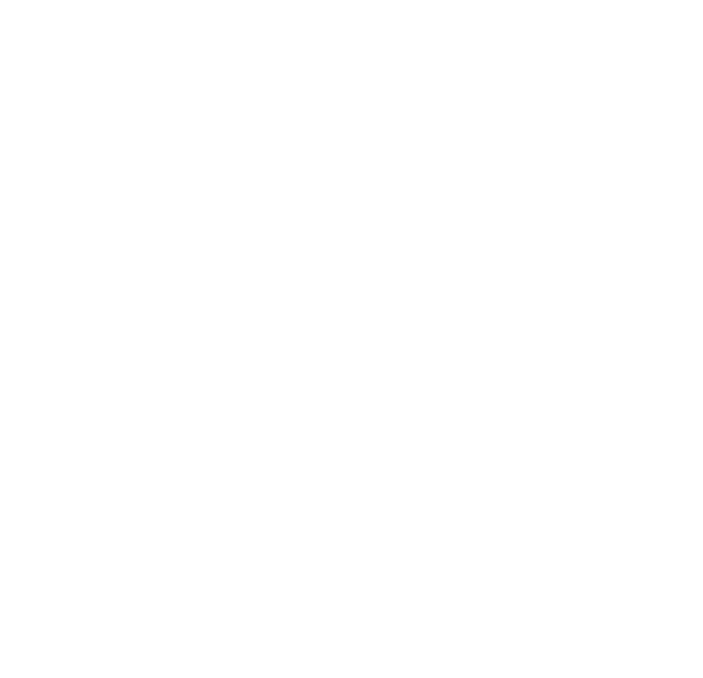
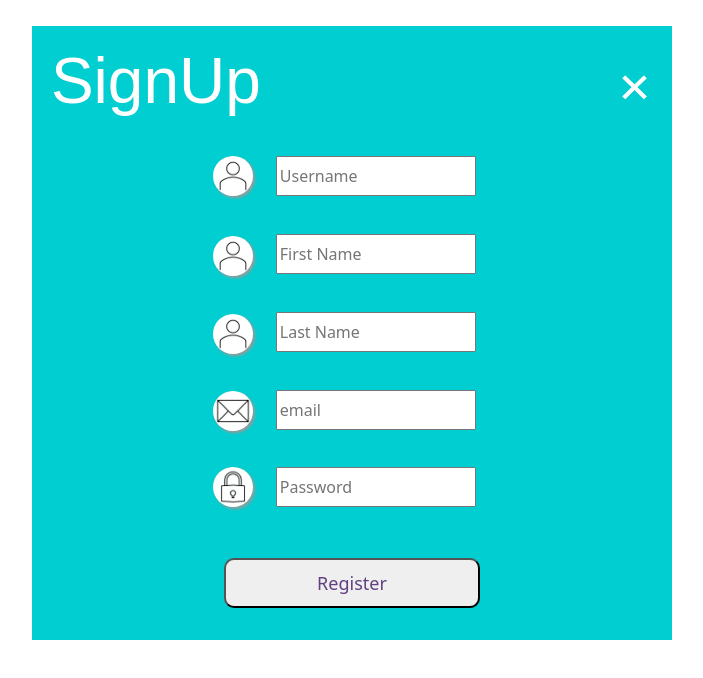
Before and after one commit to arko92/car-dealership-app, a React (Create React App) app in the folder client/: page /register in a window 1280 px wide. Before the commit this address had no page. Shown: the top 678 px of the page, without its empty margins (288-991 px from the left). Built offline with nearby package versions, Linux system fonts and the light colour scheme.

Commit message:
user registration component added

```diff
--- a/client/src/App.js
+++ b/client/src/App.js
@@ -1,11 +1,13 @@
 
 import LoginPanel from "./components/Login/Login"
+import Register from "./components/Register/Register"
 import { Routes, Route } from "react-router-dom"
 
 function App() {
   return (
     <Routes>
       <Route path="/login" element={<LoginPanel />} />
+      <Route path="/register" element={<Register />} />
     </Routes>
   );
 }
--- /dev/null
+++ b/client/src/components/Register/Register.css
@@ -0,0 +1,65 @@
+.register_container{
+    display: flex;
+    flex-direction: column;
+    margin: auto;
+    margin-top: 2%;
+    background-color: darkturquoise;
+    min-width: 350px;
+    width: 30%;
+  }
+
+  .inputs{
+    display: flex;
+    flex-direction: column;
+    align-items: center;
+  }
+
+  .input{
+    display: flex;
+    flex-direction:row;
+    align-items: center;
+  }
+
+  .input_field{
+    height:40px;
+    width:200px;
+    margin:.5cm;
+    font-size: medium;
+  }
+
+  .submit_panel{
+    display: flex;
+    flex-direction:column;
+    margin-top: 5%;
+    margin-bottom: 5%;
+  }
+
+  .submit{
+    margin-left: 30%;
+    margin-right: 30%;
+    cursor: pointer;
+    font-size: large;
+    color: rgb(97, 64, 128);
+    border-radius: 10px;
+    height:50px;
+  }
+
+  .submit:hover {
+    background-color: wheat;
+  }
+
+  .header{
+    font: 4em sans-serif;
+    color: white;
+    margin: .5cm;
+  }
+
+  .img_icon{
+    width:40px;
+    margin:.1cm;
+    background-color:#0C9;
+    color:#FFF;
+    border-radius:50px;
+    text-align:center;
+    box-shadow: 2px 2px 3px #999;
+  }
--- /dev/null
+++ b/client/src/components/Register/Register.jsx
@@ -0,0 +1,98 @@
+import React, {useState} from "react";
+import "./Register.css";
+import user_icon from "../../assets/person.png"
+import email_icon from "../../assets/email.png"
+import password_icon from "../../assets/password.png"
+import close_icon from "../../assets/close.png"
+const Register = () => {
+
+    const[userName, setUserName] = useState("");
+    const[password, setPassword] = useState("");
+    const[firstName,setFirstName] = useState("");
+    const[lastName,setLastName] = useState("");
+    const[email,setEmail] = useState("");
+
+    const gohome = () => {
+        window.location.href = window.location.origin;
+    }
+
+    const register = async (e) => {
+        e.preventDefault();
+
+        let register_url = window.location.origin + "/djangoapp/register";
+
+        const res = await fetch(register_url, {
+            method: "POST",
+            headers: {
+                "Content-Type": "application/json"
+            },
+            body: JSON.stringify({
+                "userName": userName,
+                "password": password,
+                "firstName": firstName,
+                "lastName": lastName,
+                "email": email
+            }),
+
+        });
+
+        const user = await res.json();
+        if (user.status === "Registration successfull") {
+            alert(user.userName + " successfully registered")
+            sessionStorage.setItem("username", user.userName)
+            gohome();
+        } else if (user.error === "User already registered") {
+            alert("The user with same username is already registered");
+            gohome();
+        }
+
+    }
+
+    return (
+        <div className="register_container" style={{width: "50%"}}>
+        <div className="header" style={{display: "flex",flexDirection: "row", justifyContent: "space-between"}}>
+            <span className="text" style={{flexGrow:"1"}}>SignUp</span>
+            <div style={{display: "flex",flexDirection: "row", justifySelf: "end", alignSelf: "start" }}>
+            <a href="/" onClick={()=>{gohome()}} style={{justifyContent: "space-between", alignItems:"flex-end"}}>
+              <img style={{width:"1cm"}} src={close_icon} alt="X"/>
+            </a>
+            </div>
+            <hr/>
+          </div>
+
+          <form onSubmit={register}>
+          <div className="inputs">
+            <div className="input">
+              <img src={user_icon} className="img_icon" alt='Username'/>
+              <input type="text"  name="username" placeholder="Username" className="input_field" onChange={(e) => setUserName(e.target.value)} required/>
+            </div>
+            <div>
+              <img src={user_icon} className="img_icon" alt='First Name'/>
+              <input type="text"  name="first_name" placeholder="First Name" className="input_field" onChange={(e) => setFirstName(e.target.value)} required/>
+            </div>
+
+            <div>
+              <img src={user_icon} className="img_icon" alt='Last Name'/>
+              <input type="text"  name="last_name" placeholder="Last Name" className="input_field" onChange={(e) => setLastName(e.target.value)} required/>
+            </div>
+
+            <div>
+              <img src={email_icon} className="img_icon" alt='Email'/>
+              <input type="email"  name="email" placeholder="email" className="input_field" onChange={(e) => setEmail(e.target.value)} required/>
+            </div>
+
+            <div className="input">
+              <img src={password_icon} className="img_icon" alt='password'/>
+              <input name="psw" type="password"  placeholder="Password" className="input_field" onChange={(e) => setPassword(e.target.value)} required/>
+            </div>
+
+          </div>
+          <div className="submit_panel">
+            <input className="submit" type="submit" value="Register"/>
+          </div>
+        </form>
+        </div>
+    )
+}
+
+export default Register;
```
